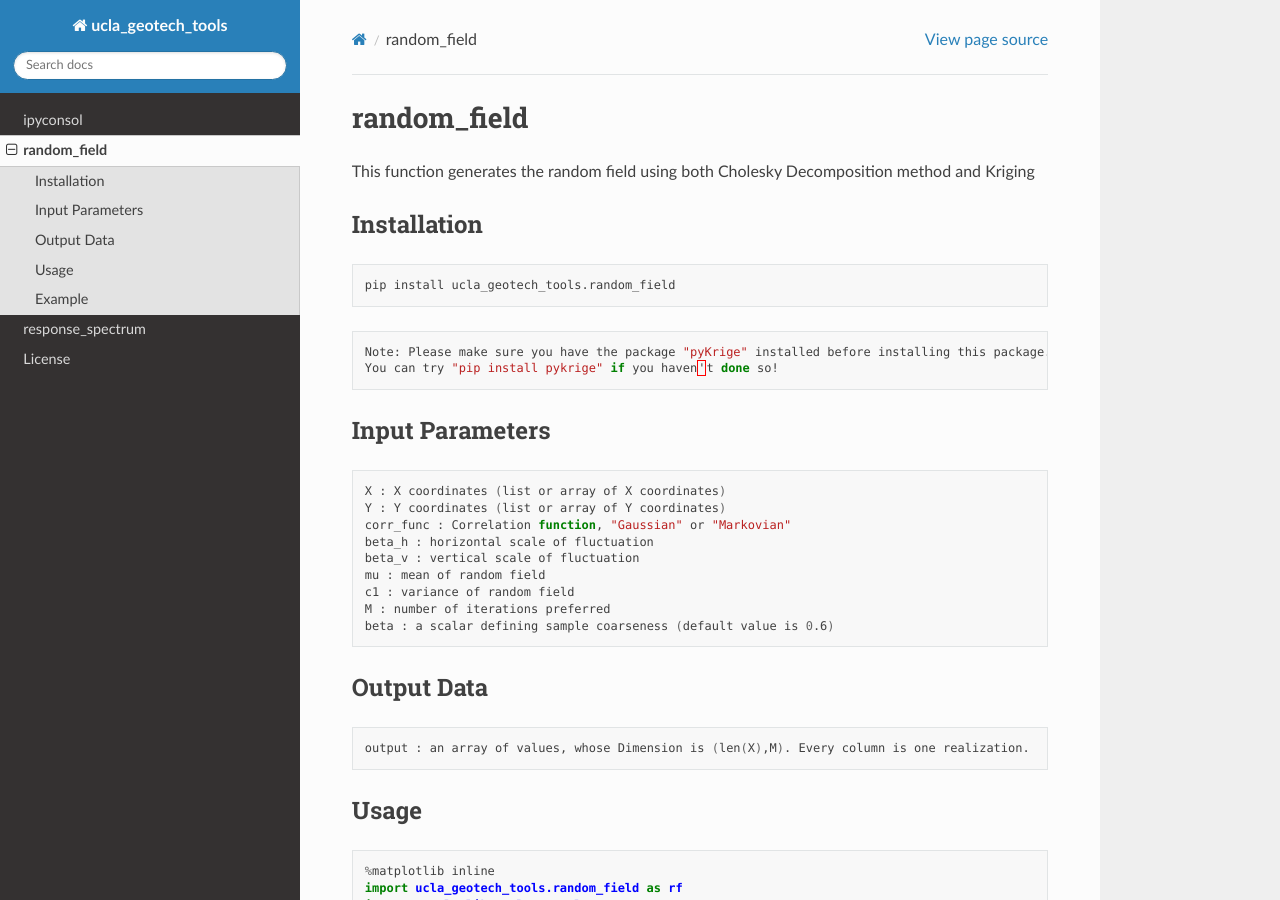
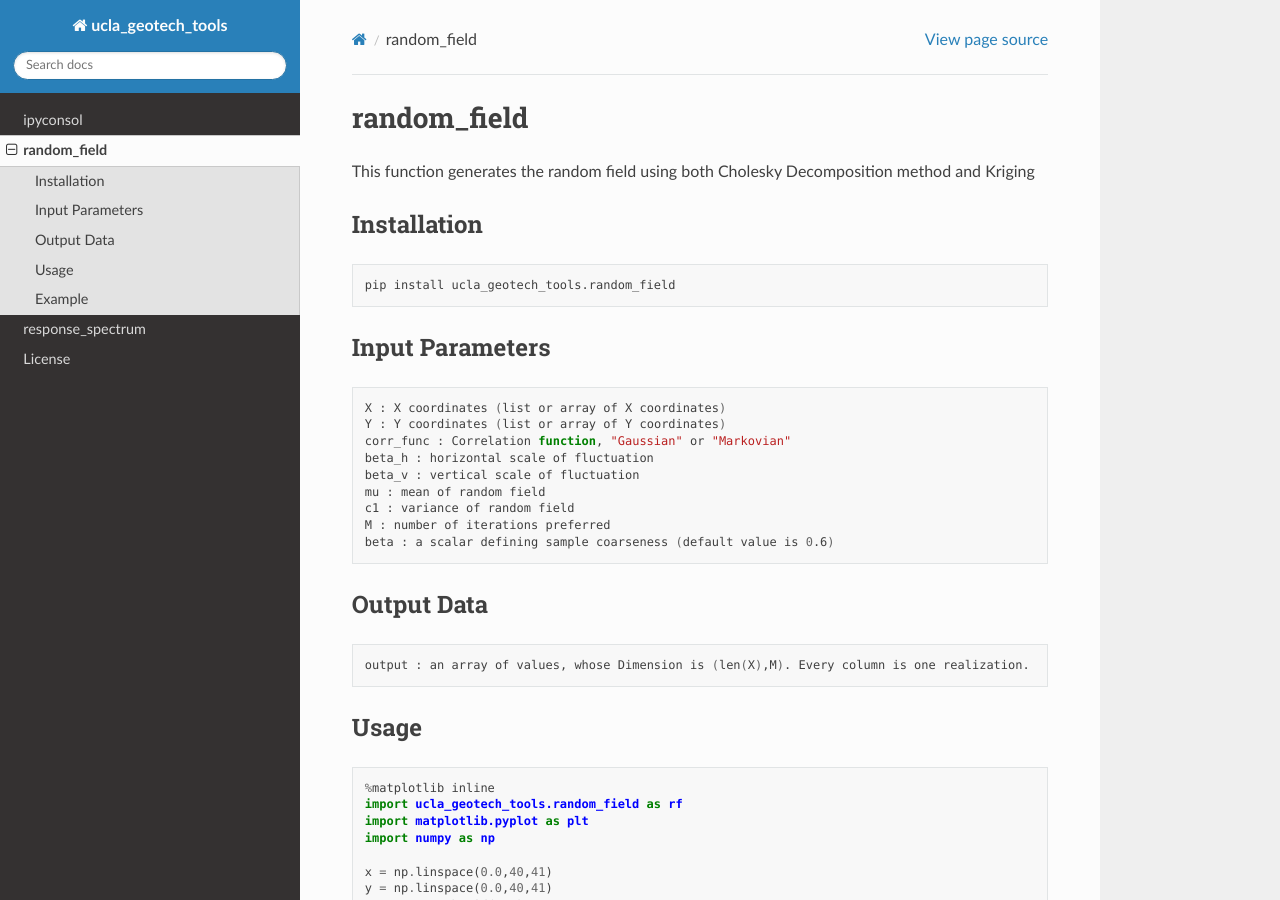
Before and after one commit to sjbrandenberg/ucla_geotech_tools, a Sphinx documentation site: the page built from docs/random_field_README.md, in a window 1280 px wide and 900 px high. Built offline with Sphinx 7.4.7 and the Read the Docs theme 2.0.0, drawn with Linux system fonts in a browser that asks for light colours.

Commit message:
Update random_field_README.md

````diff
--- a/docs/random_field_README.md
+++ b/docs/random_field_README.md
@@ -5,11 +5,6 @@ This function generates the random field using both Cholesky Decomposition metho
 ## Installation
 ```bash
 pip install ucla_geotech_tools.random_field
-```
-
-```bash
-Note: Please make sure you have the package "pyKrige" installed before installing this package.
-You can try "pip install pykrige" if you haven't done so!
 ```
 
 ## Input Parameters
````
